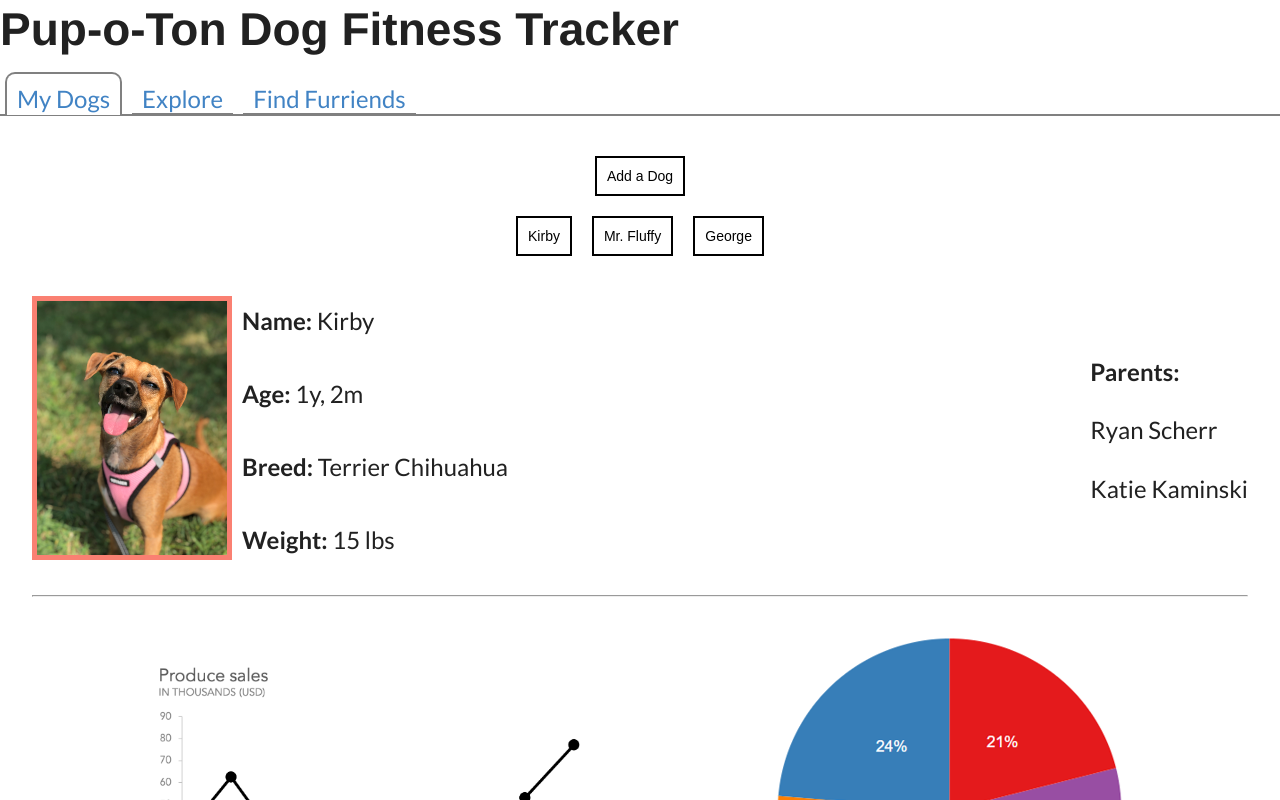
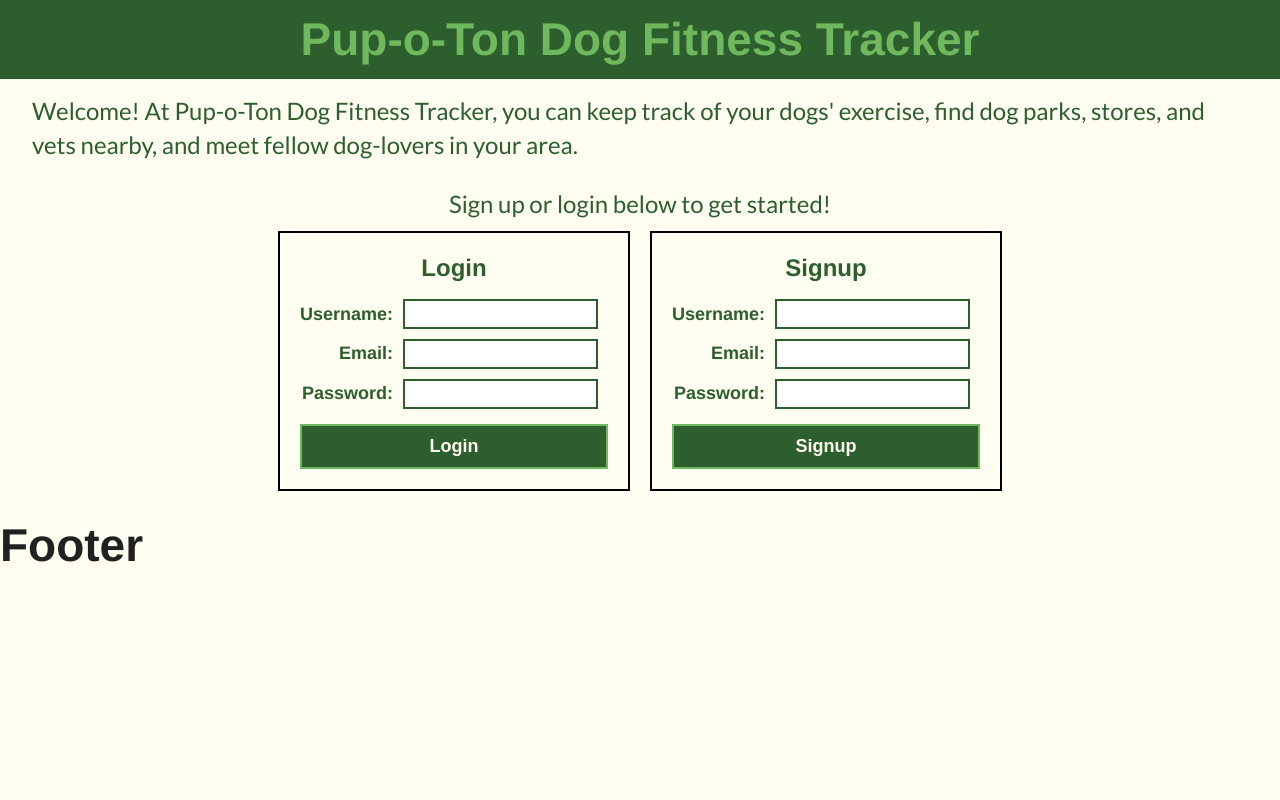
Before and after one commit to icvalle/pup-o-ton, a React (Create React App) app in the folder client/: page / in a window 1280 px wide. Shown: the top 800 px of the page. Built offline with nearby package versions, Linux system fonts and the light colour scheme.

Commit message:
Added color and other styling to homepage. Added a header component.

```diff
--- /dev/null
+++ b/client/src/components/Header.js
@@ -0,0 +1,12 @@
+import React from 'react';
+
+
+function Header() {
+    return (
+        <header className="header">
+            <h1>Pup-o-Ton Dog Fitness Tracker</h1>
+        </header>
+    )
+}
+
+export default Header;
--- a/client/src/components/HomePage.js
+++ b/client/src/components/HomePage.js
@@ -5,7 +5,6 @@ function HomePage() {
     return (
         <div className="content-container">
             <div className="homepage-description">
-                <h1>Pup-o-Ton Dog Fitness Tracker</h1>
                 <p>Welcome! At Pup-o-Ton Dog Fitness Tracker, you can keep track of your dogs' exercise, find dog parks, stores, and vets nearby, and meet fellow dog-lovers in your area.</p>
                 <p className="title">Sign up or login below to get started!</p>
             </div>
--- a/client/src/components/NavTabs.js
+++ b/client/src/components/NavTabs.js
@@ -6,7 +6,6 @@ import '../script.js';
 function NavTabs({ currentPage, handlePageChange }) {
   return (
     <div className="header">
-        <h1>Pup-o-Ton Dog Fitness Tracker</h1>
         <ul className="nav nav-tabs">
           <li className="nav-item">
             <a
--- a/client/src/components/PupotonContainer.js
+++ b/client/src/components/PupotonContainer.js
@@ -4,6 +4,7 @@ import MyDogs from './pages/MyDogs';
 import Explore from './pages/Explore';
 import FindFurriends from './pages/FindFurriends';
 import Footer from './Footer';
+import Header from './Header';
 import HomePage from './HomePage';
 import "../index.css";
 import "../script.js";
@@ -33,7 +34,7 @@ export default function PortfolioContainer() {
 
   let pageRender = "";
   let landingPage = "";
-  let loggedIn = true;
+  let loggedIn = false;
   if (loggedIn) {
     landingPage = <NavTabs currentPage={currentPage} handlePageChange={handlePageChange} />;
     pageRender = renderPage();
@@ -44,6 +45,7 @@ export default function PortfolioContainer() {
 
   return (
     <div>
+      <Header />
       {/* We are passing the currentPage from state and the function to update it */}
       {landingPage}
       {/* Here we are calling the renderPage method which will return a component  */}
--- a/client/src/components/pages/Explore.js
+++ b/client/src/components/pages/Explore.js
@@ -10,17 +10,25 @@ export default function Explore() {
             <h3>Find Dog Parks Nearby:</h3>
             <input type="text" id="fname" name="fname" size="50"></input>
           </div>
-          <button>Search</button>
+          <div className="search-btn">
+            <button>Search</button>
+          </div>
+          <hr></hr>
           <div className="search">
             <h3>Find Pet Stores Nearby:</h3>
             <input type="text" id="fname" name="fname" size="50"></input>
           </div>
-          <button>Search</button>
+          <div className="search-btn">
+            <button>Search</button>
+          </div>
+          <hr></hr>
           <div className="search">
             <h3>Find Vets Nearby:</h3>
             <input type="text" id="fname" name="fname" size="50"></input>
           </div>
-          <button>Search</button>
+          <div className="search-btn">
+            <button>Search</button>
+          </div>
         </div>
         <div className="results-container">
           <h2>Results</h2>
--- a/client/src/index.css
+++ b/client/src/index.css
@@ -1,7 +1,24 @@
+:root {
+    --dark-green: #2C5E2E;
+    --light-green: #70B85D;
+    --off-white: #FFFEF1;
+}
+
 * {
     margin: 0;
     padding: 0;
     box-sizing: border-box;
+}
+
+body {
+    background-color: var(--off-white);
+}
+
+header {
+    background-color: var(--dark-green);
+    color: var(--light-green);
+    padding: 10px;
+    text-align: center;
 }
 
 img {
@@ -23,6 +40,10 @@ button {
 button:hover {
     cursor: pointer;
     transform: scale(1.1);
+}
+
+p {
+    color: #2C5E2E;
 }
 
 h1 {
@@ -241,6 +262,10 @@ h1, h2, h3, h4, h5, h6 {
     margin-right: 5px;
 }
 
+.search-results-container input {
+    width: 50%;
+}
+
 .search-container, .results-container {
     border: 2px solid black;
     width: 50%;
@@ -251,12 +276,12 @@ h1, h2, h3, h4, h5, h6 {
 .search-container {
     display: flex;
     flex-direction: column;
-    align-items: flex-start;
 }
 
 .search {
     display: flex;
     align-items: center;
+    justify-content: flex-start;
 }
 
 .results {
@@ -265,7 +290,18 @@ h1, h2, h3, h4, h5, h6 {
     margin: 20px;
 }
 
+.search-container hr {
+    width: 100%;
+    margin: 10px 0;
+}
+
+.search-btn {
+    display: flex;
+    justify-content: center;
+}
+
 /* Find Furriends Page */
+
 .friend-container {
     justify-content: center;
     border: 2px solid black;
@@ -283,10 +319,13 @@ h1, h2, h3, h4, h5, h6 {
 .login-signup-container {
     display: flex;
     justify-content: center;
+    color: var(--dark-green);
 }
 
 .login-signup-container input {
     margin: 5px 0;
+    border: 2px solid var(--dark-green);
+    color: var(--dark-green);
 }
 
 .login-signup-container h2 {
@@ -295,6 +334,14 @@ h1, h2, h3, h4, h5, h6 {
 
 .login-signup-container h3 {
     margin: 8px 0;
+}
+
+.login-signup-container button {
+    background-color: var(--dark-green);
+    color: var(--off-white);
+    border: 2px solid var(--light-green);
+    font-size: large;
+    font-weight: bold;
 }
 
 .login-container, .signup-container {
@@ -326,3 +373,16 @@ h1, h2, h3, h4, h5, h6 {
     position: fixed;
     bottom: 0;
 } */
+
+@media only screen and (max-width: 768px) {
+
+    .search-results-container {
+        flex-direction: column;
+        align-items: center;
+    }
+
+    .search-container, .results-container {
+        width: 100%;
+    }
+
+}
```
